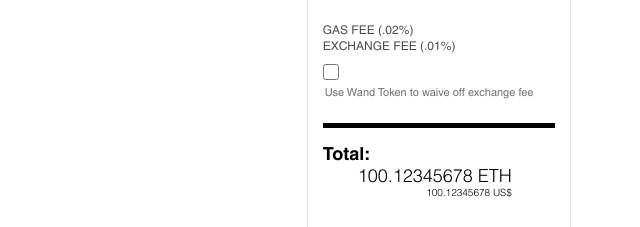
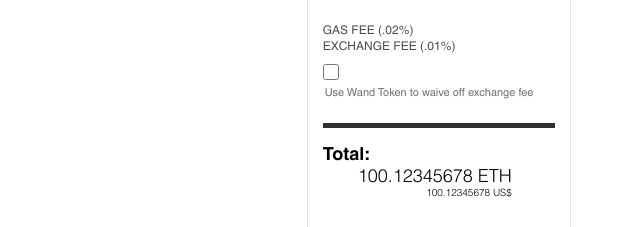
Before and after one commit to Shashankchitranshi/WandX, a plain HTML site: page order-book.html in a window 1280 px wide. Shown: the part 701-928 px from the top of the page, 640-1280 px from the left. Drawn offline with Linux system fonts and the light colour scheme.

Commit message:
border botton changes

```diff
--- a/css/pages/_order-book.scss
+++ b/css/pages/_order-book.scss
@@ -88,12 +88,11 @@ body {
                 margin: 0;
                 display: inline-flex;
             }
-
             .input_field {
-              background-color: transparent;
-              border: none;
-              width: 126px;
-              border-bottom: 2px solid #979797;
+                background-color: transparent;
+                border: none;
+                width: 126px;
+                border-bottom: 2px solid #979797;
                 &:focus {
                     outline: none;
                 }
@@ -310,7 +309,7 @@ body {
                             }
                         }
                         .confirm {
-                            border-bottom: 5px solid #000;
+                            border-bottom: 5px solid #302E2E;
                             padding-bottom: 20px;
                             input[type="checkbox"] {
                                 margin: 0;
```
Also changed, not shown: css/style.css, 1 other file.
